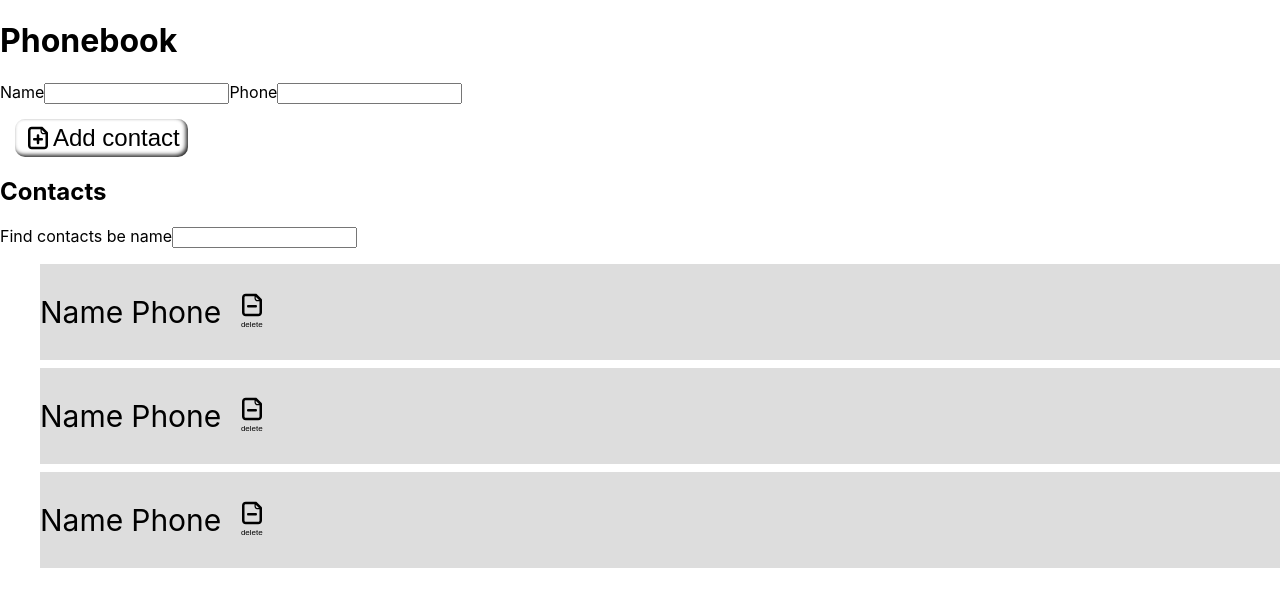
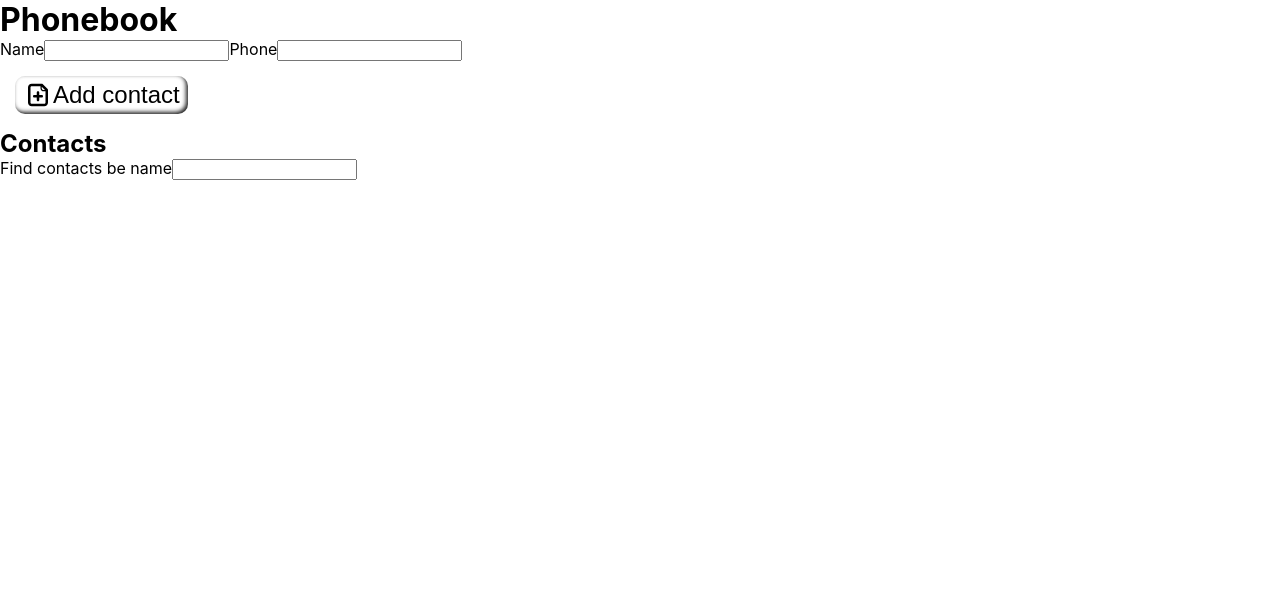
Before and after one commit to Ivan-Samoylenko/goit-react-hw-02-phonebook, a React (Create React App) app: page / in a window 1280 px wide. Shown: the top 606 px of the page. Built offline with nearby package versions, Linux system fonts and the light colour scheme.

Commit message:
add some solved task

```diff
--- a/src/components/App.jsx
+++ b/src/components/App.jsx
@@ -1,4 +1,5 @@
 import { Component } from 'react';
+import { nanoid } from 'nanoid';
 import { ContactForm } from 'components/ContactForm';
 import { Filter } from 'components/Filter';
 import { ContactList } from 'components/ContactList';
@@ -6,18 +7,39 @@ import { ContactList } from 'components/ContactList';
 export class App extends Component {
   state = {
     contacts: [],
-    name: '',
+    filter: '',
+  };
+
+  handleSubmit = event => {
+    this.setState(state => {
+      state.contacts = [...state.contacts, { ...event, id: nanoid() }];
+    });
+  };
+
+  handleFind = event => {
+    this.setState({ name: event.target.value });
+  };
+
+  handleDeleteBtn = event => {
+    console.log(event.currentTarget.id);
+    this.setState(state =>
+      state.contacts.filter(contact => contact.id !== event.currentTarget.id)
+    );
   };
 
   render() {
     return (
       <>
         <h1>Phonebook</h1>
-        <ContactForm />
+        <ContactForm onSubmit={this.handleSubmit} />
 
         <h2>Contacts</h2>
-        <Filter />
-        <ContactList />
+        <Filter onChange={this.handleFind} />
+        <ContactList
+          contacts={this.state.contacts}
+          filter={this.state.filter}
+          onClick={this.handleDeleteBtn}
+        />
       </>
     );
   }
--- a/src/components/Contact/Contact.jsx
+++ b/src/components/Contact/Contact.jsx
@@ -1,12 +1,12 @@
 import { Name, Phone, DeleteBtn } from './Contact.styled';
 import { TiDocumentDelete } from 'react-icons/ti';
 
-export const Contact = () => {
+export const Contact = ({ name, number, onClick, id }) => {
   return (
     <>
-      <Name>Name</Name>
-      <Phone>Phone</Phone>
-      <DeleteBtn>
+      <Name>{name}</Name>
+      <Phone>{number}</Phone>
+      <DeleteBtn id={id} onClick={onClick}>
         <TiDocumentDelete size="30" />
         delete
       </DeleteBtn>
--- a/src/components/ContactForm/ContactForm.jsx
+++ b/src/components/ContactForm/ContactForm.jsx
@@ -1,22 +1,46 @@
-import { Formik } from 'formik';
+import { Component } from 'react';
+import { Formik, Form, Field, ErrorMessage } from 'formik';
 import { TiDocumentAdd } from 'react-icons/ti';
 import { SubmitBtn } from './ContactForm.styled';
 
-export const ContactForm = () => {
+const initialValues = {
+  name: '',
+  number: '',
+};
+
+export class ContactForm extends Component {
+  render() {
     return (
-    <form>
+      <Formik initialValues={initialValues} onSubmit={this.props.onSubmit}>
+        <Form>
           <label>
             Name
-        <input type="text" />
+            <Field
+              type="text"
+              name="name"
+              pattern="^[a-zA-Zа-яА-Я]+(([' -][a-zA-Zа-яА-Я ])?[a-zA-Zа-яА-Я]*)*$"
+              title="Name may contain only letters, apostrophe, dash and spaces. For example Adrian, Jacob Mercer, Charles de Batz de Castelmore d'Artagnan"
+              required
+            />
+            <ErrorMessage name="name" />
           </label>
           <label>
             Phone
-        <input />
+            <Field
+              type="tel"
+              name="number"
+              pattern="\+?\d{1,4}?[-.\s]?\(?\d{1,3}?\)?[-.\s]?\d{1,4}[-.\s]?\d{1,4}[-.\s]?\d{1,9}"
+              title="Phone number must be digits and can contain spaces, dashes, parentheses and can start with +"
+              required
+            />
+            <ErrorMessage name="number" />
           </label>
           <SubmitBtn type="submit">
             <TiDocumentAdd size="30" />
             Add contact
           </SubmitBtn>
-    </form>
+        </Form>
+      </Formik>
     );
-};
+  }
+}
--- a/src/components/ContactList/ContactList.jsx
+++ b/src/components/ContactList/ContactList.jsx
@@ -1,13 +1,17 @@
 import { Contacts, ContactsItem } from './ContactList.styled';
 import { Contact } from 'components/Contact';
 
-export const ContactList = () => {
+export const ContactList = ({ contacts, filter, onClick }) => {
+  const filteredContacts = contacts.filter(contact =>
+    contact.name.includes(filter)
+  );
   return (
     <Contacts>
-      {[1, 2, 3].map(el => {
+      {filteredContacts.map(contact => {
+        const { name, number, id } = contact;
         return (
-          <ContactsItem>
-            <Contact />
+          <ContactsItem key={id}>
+            <Contact name={name} number={number} onClick={onClick} id={id} />
           </ContactsItem>
         );
       })}
--- a/src/components/Filter/Filter.jsx
+++ b/src/components/Filter/Filter.jsx
@@ -1,10 +1,10 @@
 import {} from './Filter.styled';
 
-export const Filter = () => {
+export const Filter = ({ onChange }) => {
   return (
     <label>
       Find contacts be name
-      <input />
+      <input onChange={onChange} />
     </label>
   );
 };
--- a/src/index.css
+++ b/src/index.css
@@ -13,3 +13,30 @@ code {
   font-family: source-code-pro, Menlo, Monaco, Consolas, 'Courier New',
     monospace;
 }
+
+img {
+  width: 100%;
+  height: auto;
+}
+
+img,
+svg {
+  display: block;
+}
+
+ul,
+h1,
+h2,
+h3,
+h4,
+h5,
+h6,
+p {
+  margin-top: 0;
+  margin-bottom: 0;
+}
+
+ul {
+  padding-left: 0;
+  list-style: none;
+}
```
Also changed, not shown: src/components/ContactForm/ContactForm.styled.js (+19 -0 lines). Lines whose indentation alone changed are shown as unchanged.
